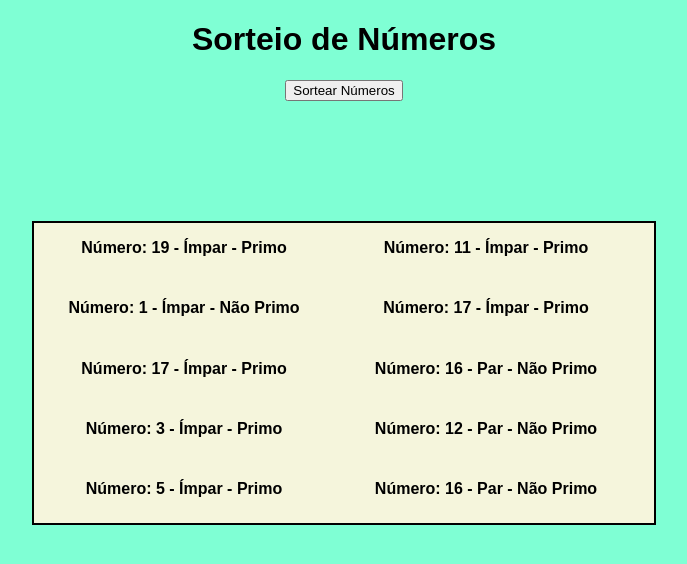
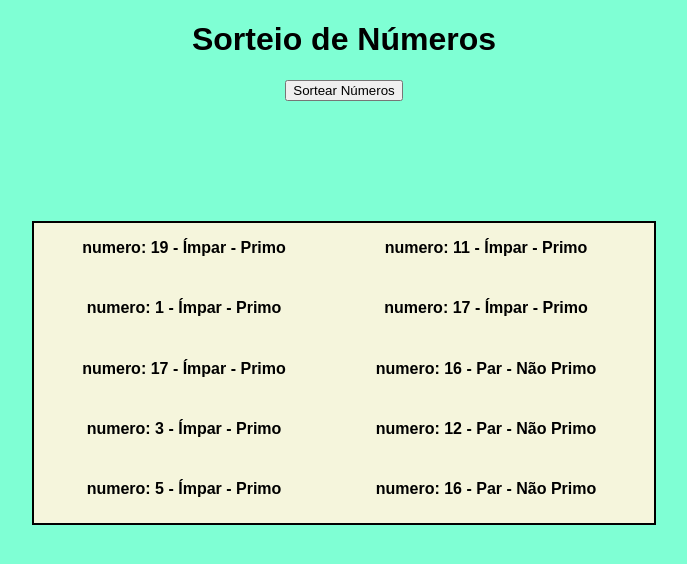
Before and after one commit to joelcamargo/Fund-Mat, a plain HTML site: page index.html in a window 1280 px wide. Both pictures are taken after a click on the button "Sortear Números". Shown: the whole page, without its empty margins (296-983 px from the left). Drawn offline with Linux system fonts and the light colour scheme.

Commit message:
Add files via upload

```diff
--- a/estilo.css
+++ b/estilo.css
@@ -4,7 +4,7 @@ body {
     background-color: aquamarine;
   }
 
-  #result {
+  #resultado {
     background-color: beige;
     border: 2px solid black;
     height: 300px;
--- a/index.html
+++ b/index.html
@@ -8,8 +8,8 @@
   </head>
   <body>
     <h1>Sorteio de Números</h1>
-    <button id="sortButton">Sortear Números</button>
-    <div id="result"></div>
+    <button id="sorteador">Sortear Números</button>
+    <div id="resultado"></div>
 
     <script src="script.js"></script>
   </body>
--- a/script.js
+++ b/script.js
@@ -1,28 +1,31 @@
+
 function éPrimo(num) {
-  if (num <= 1) return false;
-  if (num <= 3) return true;
-  if (num % 2 === 0 || num % 3 === 0) return false;
-  for (let i = 5; i * i <= num; i += 6) {
-    if (num % i === 0 || num % (i + 2) === 0) return false;
+  if (num <= 3) {
+    return true;
+  }
+  if (num % 2 === 0 || num % 3 === 0) {
+    return false;
   }
   return true;
+
 }
 
+
 document
-  .getElementById("sortButton")
+  .getElementById("sorteador")
   .addEventListener("click", function () {
-    const resultadoDiv = document.getElementById("result");
+    const resultadoDiv = document.getElementById("resultado");
     resultadoDiv.innerHTML = "";
 
-    const números = [];
+    const numeros = [];
     for (let i = 0; i < 10; i++) {
-      const númeroAleatório = Math.floor(Math.random() * 20) + 1;
-      números.push(númeroAleatório);
+      const numeroAleatório = Math.floor(Math.random() * 20) + 1;
+      numeros.push(numeroAleatório);
     }
 
-    números.forEach((num) => {
+    numeros.forEach((num) => {
       const parágrafo = document.createElement("p");
-      parágrafo.textContent = `Número: ${num} - ${
+      parágrafo.textContent = `numero: ${num} - ${
         num % 2 === 0 ? "Par" : "Ímpar"
       } - ${éPrimo(num) ? "Primo" : "Não Primo"}`;
       resultadoDiv.appendChild(parágrafo);
```
